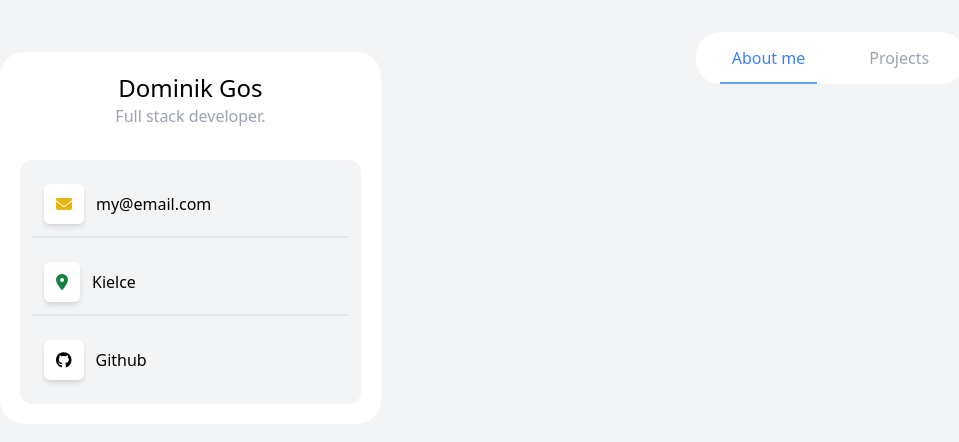
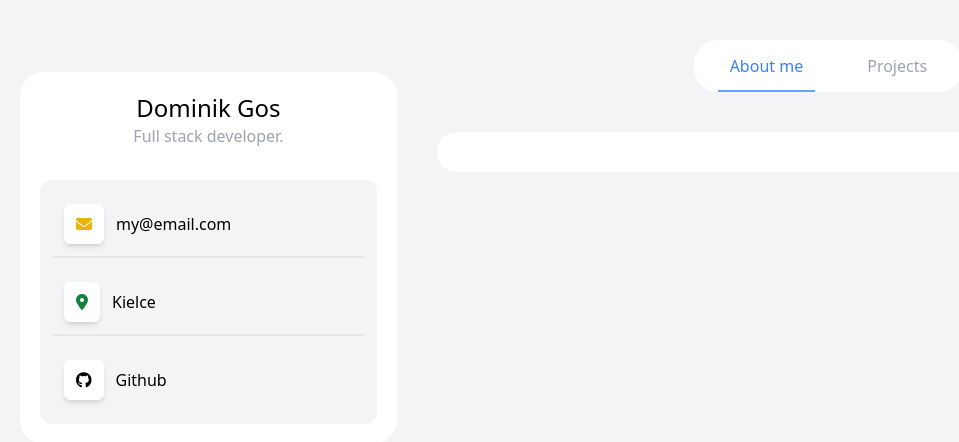
Before and after one commit to DominikGos/portfolio, a Vue app: page / in a window 1280 px wide. Shown: the top 442 px of the page, without its empty margins (20-979 px from the left). Built offline with nearby package versions, Linux system fonts and the light colour scheme.

Commit message:
added MainSectionWrapper component and fade transition

```diff
--- a/src/App.vue
+++ b/src/App.vue
@@ -2,14 +2,18 @@
 import ProfileCard from './Components/Profile/ProfileCard.vue';
 import MobileNavbar from './Components/Navbar/MobileNavbar.vue';
 import DesktopNavbar from './Components/Navbar/DesktopNavbar.vue';
+import MainSectionWrapper from './Components/MainSection/MainSectionWrapper.vue';
 </script>
 
 <template>
   <MobileNavbar />
-  <div class="flex flex-col items-center w-screen h-screen gap-10 md:p-5 lg:flex-row lg:justify-start lg:items-start">
+  <div
+    class="flex flex-col items-center w-screen h-screen gap-10 md:p-5 lg:flex-row lg:justify-start lg:items-start xl:p-10">
     <ProfileCard />
-    <main class="flex flex-col gap-5 p-3 items-center w-8/12">
+    <main class="flex flex-col w-full gap-10 items-center lg:w-8/12">
       <DesktopNavbar />
+      <MainSectionWrapper>
+      </MainSectionWrapper>
     </main>
   </div>
 </template>
--- /dev/null
+++ b/src/Components/MainSection/MainSectionWrapper.vue
@@ -0,0 +1,10 @@
+<script setup lang="ts">
+</script>
+
+<template>
+  <div class="bg-white rounded-3xl p-5 w-full">
+    <Transition name="fade" appear>
+      <slot></slot>
+    </Transition>
+  </div>
+</template>
--- /dev/null
+++ b/src/Sass/fadeTransition.sass
@@ -0,0 +1,7 @@
+.fade-enter-active,
+.fade-leave-active
+    transition: opacity 0.5s ease
+
+.fade-enter-from,
+.fade-leave-to
+    opacity: 0
--- a/src/Sass/main.sass
+++ b/src/Sass/main.sass
@@ -1,3 +1,5 @@
 @tailwind base
 @tailwind components
 @tailwind utilities
+
+@import ./fadeTransition
```
